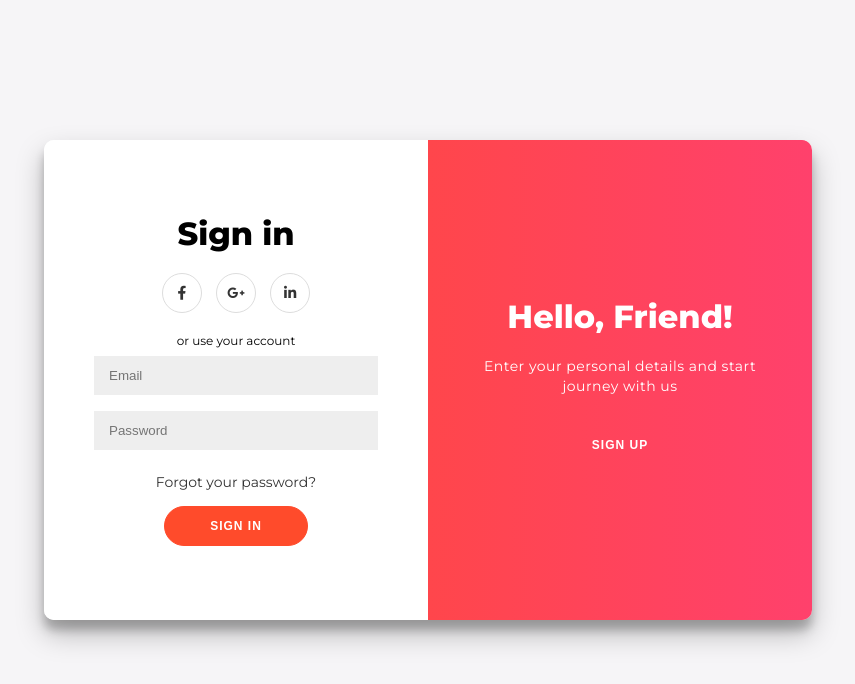
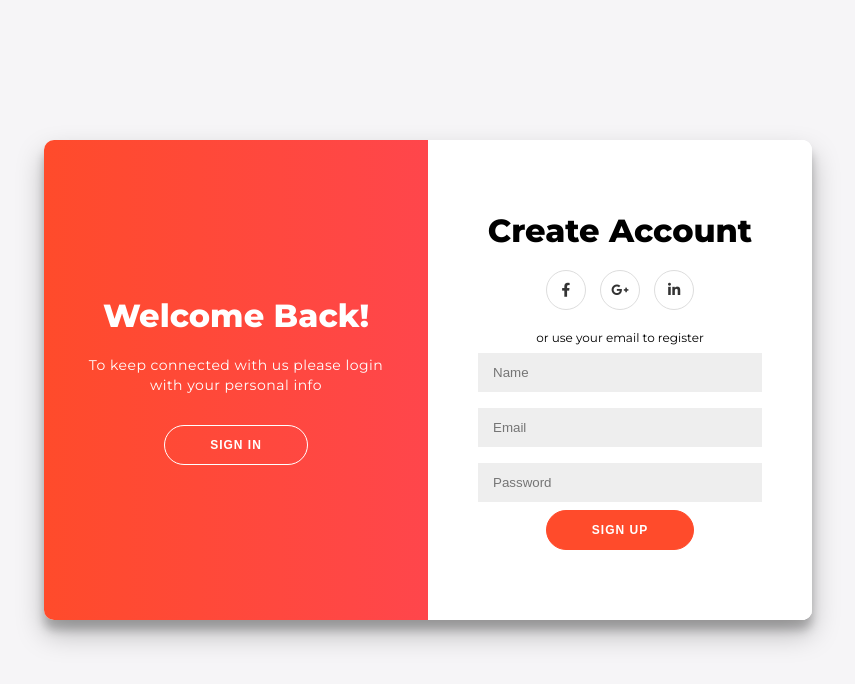
Before and after one commit to GK-Hynes/sliding-sign-in-form, a plain HTML site: page index.html in a window 1280 px wide. Both pictures are taken after a click on the button "SIGN UP". Shown: the whole page, without its empty margins (212-1067 px from the left). Drawn offline with Linux system fonts and the light colour scheme.

Commit message:
Add animations

```diff
--- a/index.html
+++ b/index.html
@@ -52,7 +52,7 @@
 				</div>
 				<div class="overlay-panel overlay-right">
 					<h1>Hello, Friend!</h1>
-				<p>Enter your personal details and start journey with us</p>
+					<p>Enter your personal details and start your journey with us</p>
 					<button class="ghost" id="signUp">Sign Up</button>
 				</div>
 			</div>
--- a/main.js
+++ b/main.js
@@ -0,0 +1,11 @@
+const signUpButton = document.getElementById("signUp")
+const signInButton = document.getElementById("signIn")
+const container = document.getElementById("container")
+
+signUpButton.addEventListener("click", () => {
+  container.classList.add("right-panel-active")
+})
+
+signInButton.addEventListener("click", () => {
+  container.classList.remove("right-panel-active")
+})
--- a/style.css
+++ b/style.css
@@ -103,7 +103,7 @@ button:active {
 
 button.ghost {
   background: transparent;
-  border: #fff;
+  border: 1px solid #fff;
 }
 
 .form-container {
@@ -172,3 +172,37 @@ button.ghost {
 .overlay-left {
   transform: translateX(-20%);
 }
+
+/* Animation */
+
+/* Move sign in to the right */
+.container.right-panel-active .sign-in-container {
+  transform: translateX(100%);
+}
+
+/* over overlay to the left */
+.container.right-panel-active .overlay-container {
+  transform: translateX(-100%);
+}
+
+/* Bring sign up in front of sign in */
+.container.right-panel-active .sign-up-container {
+  transform: translateX(100%);
+  opacity: 1;
+  z-index: 5;
+}
+
+/* Move overlay back to the right */
+.container.right-panel-active .overlay {
+  transform: translateX(50%);
+}
+
+/* Move .overlay-left to the right */
+.container.right-panel-active .overlay-left {
+  transform: translateX(0);
+}
+
+/* Move .overlay-right to the left */
+.container.right-panel-active .overlay-right {
+  transform: translateX(20%);
+}
```
Lines whose indentation alone changed are shown as unchanged.
